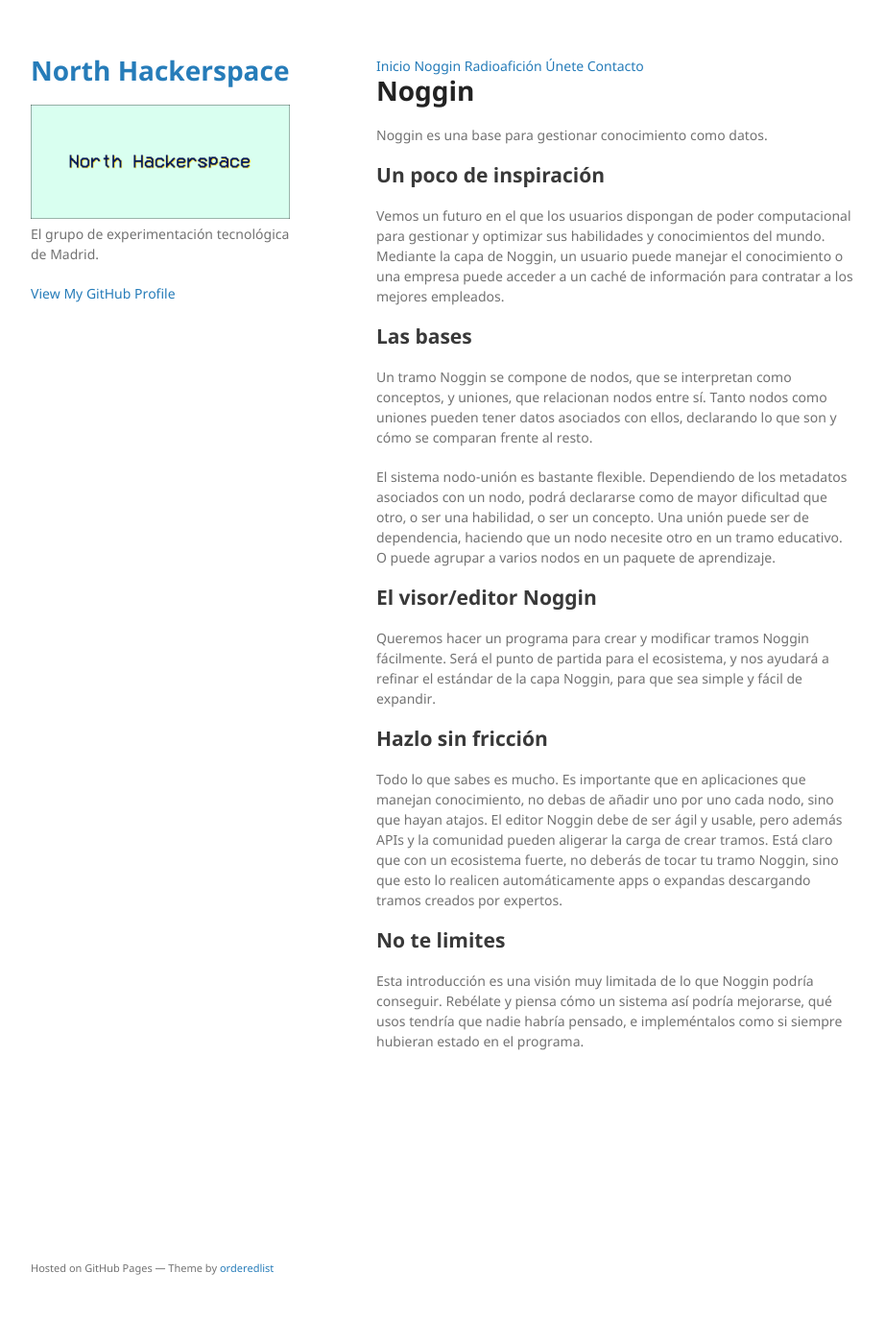
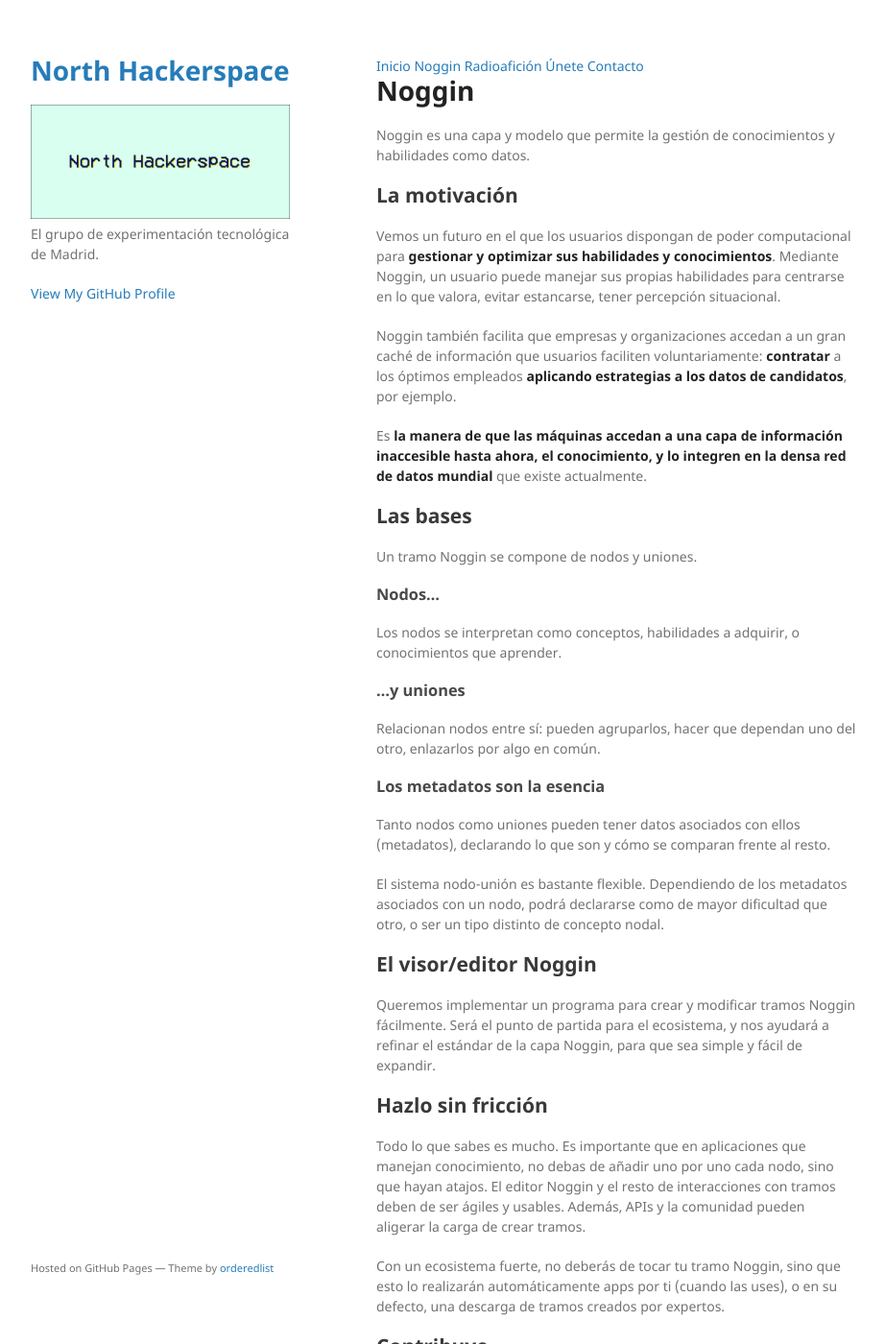
Before and after one commit to north-hackerspace/north-hackerspace.github.io, a Jekyll site: the page built from noggin.md, in a window 1280 px wide and 1400 px high. Shown: the whole window at 96% size, without its empty margins (178-1100 px from the left). Built offline with Jekyll 4.4.1, drawn with Linux system fonts in a browser that asks for light colours; our own code applies the rules of GitHub Pages for plain Markdown files; some of the changed text lies outside the part shown.

Commit message:
Refining index page and Noggin, other minor copy changes.

```diff
--- a/noggin.md
+++ b/noggin.md
@@ -1,24 +1,40 @@
 # Noggin
 
-Noggin es una base para gestionar conocimiento como datos.
+Noggin es una capa y modelo que permite la gestión de conocimientos y habilidades como datos.
 
-## Un poco de inspiración
+## La motivación
 
-Vemos un futuro en el que los usuarios dispongan de poder computacional para gestionar y optimizar sus habilidades y conocimientos del mundo. Mediante la capa de Noggin, un usuario puede manejar el conocimiento o una empresa puede acceder a un caché de información para contratar a los mejores empleados.
+Vemos un futuro en el que los usuarios dispongan de poder computacional para **gestionar y optimizar sus habilidades y conocimientos**. Mediante Noggin, un usuario puede manejar sus propias habilidades para centrarse en lo que valora, evitar estancarse, tener percepción situacional.
+
+Noggin también facilita que empresas y organizaciones accedan a un gran caché de información que usuarios faciliten voluntariamente: **contratar** a los óptimos empleados **aplicando estrategias a los datos de candidatos**, por ejemplo.
+
+Es **la manera de que las máquinas accedan a una capa de información inaccesible hasta ahora, el conocimiento, y lo integren en la densa red de datos mundial** que existe actualmente.
 
 ## Las bases
 
-Un tramo Noggin se compone de nodos, que se interpretan como conceptos, y uniones, que relacionan nodos entre sí. Tanto nodos como uniones pueden tener datos asociados con ellos, declarando lo que son y cómo se comparan frente al resto.
+Un tramo Noggin se compone de nodos y uniones.
 
-El sistema nodo-unión es bastante flexible. Dependiendo de los metadatos asociados con un nodo, podrá declararse como de mayor dificultad que otro, o ser una habilidad, o ser un concepto. Una unión puede ser de dependencia, haciendo que un nodo necesite otro en un tramo educativo. O puede agrupar a varios nodos en un paquete de aprendizaje.
+### Nodos...
+Los nodos se interpretan como conceptos, habilidades a adquirir, o conocimientos que aprender.
+
+### ...y uniones
+Relacionan nodos entre sí: pueden agruparlos, hacer que dependan uno del otro, enlazarlos por algo en común.
+
+### Los metadatos son la esencia
+Tanto nodos como uniones pueden tener datos asociados con ellos (metadatos), declarando lo que son y cómo se comparan frente al resto.
+
+El sistema nodo-unión es bastante flexible. Dependiendo de los metadatos asociados con un nodo, podrá declararse como de mayor dificultad que otro, o ser un tipo distinto de concepto nodal.
 
 ## El visor/editor Noggin
 
-Queremos hacer un programa para crear y modificar tramos Noggin fácilmente. Será el punto de partida para el ecosistema, y nos ayudará a refinar el estándar de la capa Noggin, para que sea simple y fácil de expandir.
+Queremos implementar un programa para crear y modificar tramos Noggin fácilmente. Será el punto de partida para el ecosistema, y nos ayudará a refinar el estándar de la capa Noggin, para que sea simple y fácil de expandir.
 
 ## Hazlo sin fricción
+Todo lo que sabes es mucho. Es importante que en aplicaciones que manejan conocimiento, no debas de añadir uno por uno cada nodo, sino que hayan atajos. El editor Noggin y el resto de interacciones con tramos deben de ser ágiles y usables. Además, APIs y la comunidad pueden aligerar la carga de crear tramos.
 
-Todo lo que sabes es mucho. Es importante que en aplicaciones que manejan conocimiento, no debas de añadir uno por uno cada nodo, sino que hayan atajos. El editor Noggin debe de ser ágil y usable, pero además APIs y la comunidad pueden aligerar la carga de crear tramos. Está claro que con un ecosistema fuerte, no deberás de tocar tu tramo Noggin, sino que esto lo realicen automáticamente apps o expandas descargando tramos creados por expertos.
+Con un ecosistema fuerte, no deberás de tocar tu tramo Noggin, sino que esto lo realizarán automáticamente apps por ti (cuando las uses), o en su defecto, una descarga de tramos creados por expertos.
 
-## No te limites
-Esta introducción es una visión muy limitada de lo que Noggin podría conseguir. Rebélate y piensa cómo un sistema así podría mejorarse, qué usos tendría que nadie habría pensado, e impleméntalos como si siempre hubieran estado en el programa.
+## Contribuye
+Mira [el GitHub del proyecto Noggin](https://github.com/north-hackerspace/noggin). Puedes [contactar con nosotros](./contacto) si deseas contribuir al proyecto oficial.
+
+Esta introducción es una visión muy limitada de lo que Noggin podría conseguir. Rebélate y piensa cómo un sistema así podría mejorarse, qué usos tendría que nadie habría pensado. ¡Dinos tu idea!
```
Also changed, not shown: contacto.md (+5 -3 lines), index.md (+4 -4 lines).
